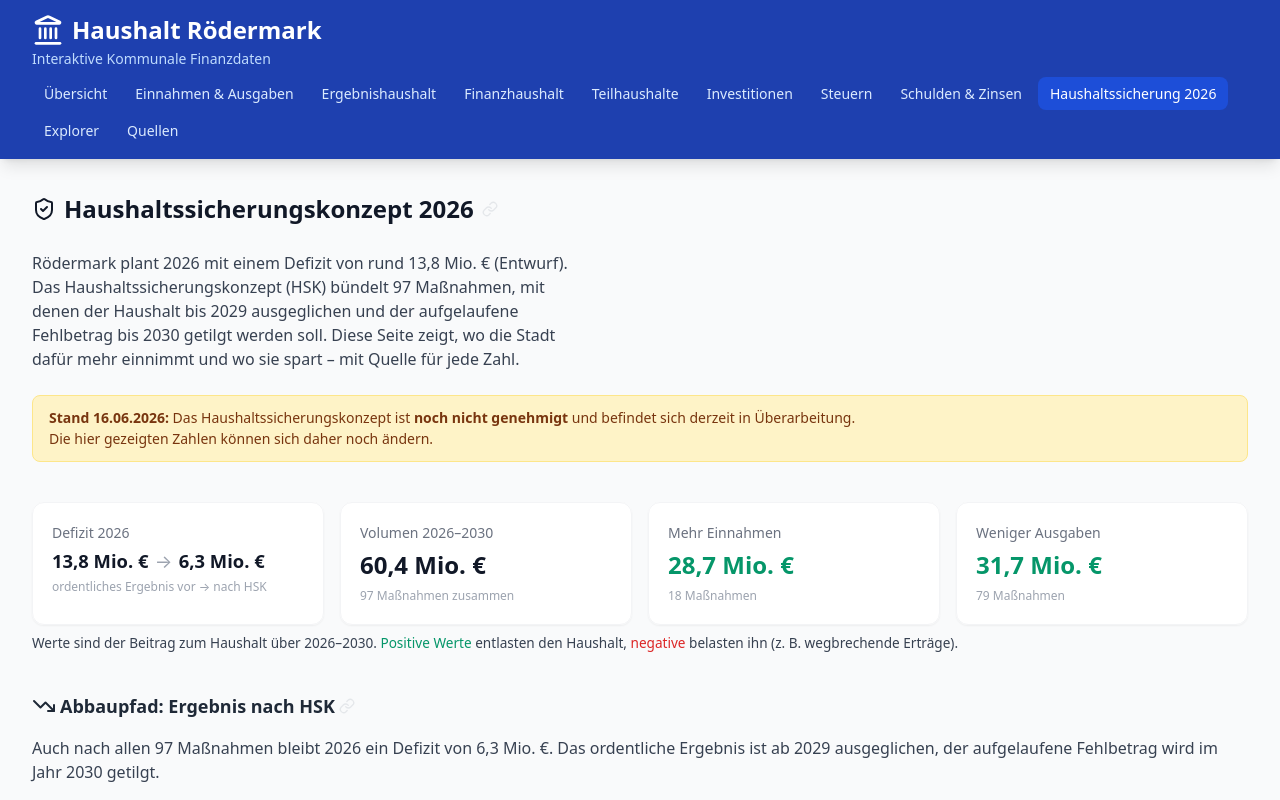
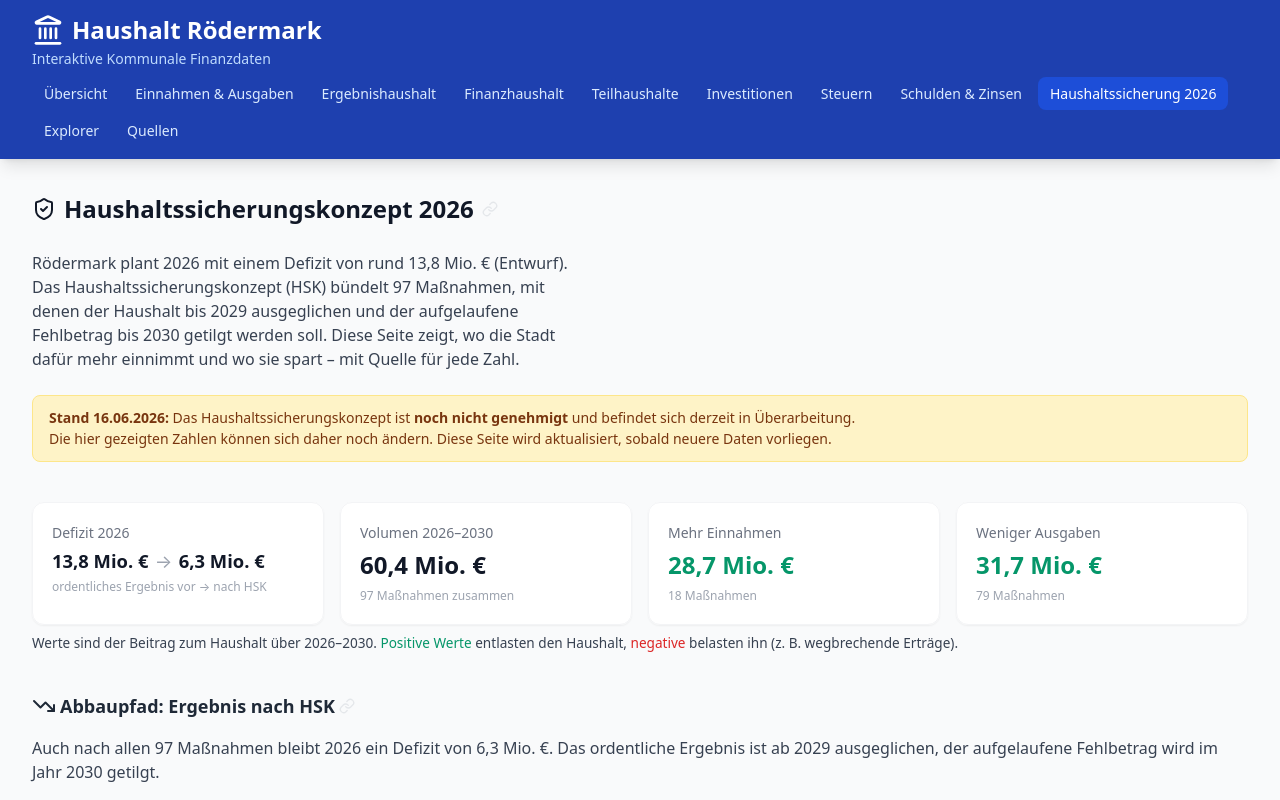
Before and after one commit to Paratron/roedermark-haushalt, a SvelteKit app in the folder frontend/: page /hsk2026 in a window 1280 px wide. Shown: the top 800 px of the page. Built offline with nearby package versions, Linux system fonts and the light colour scheme.

Commit message:
update note

```diff
--- a/frontend/src/routes/hsk2026/+page.svelte
+++ b/frontend/src/routes/hsk2026/+page.svelte
@@ -462,7 +462,7 @@
 		<p>
 			<strong>Stand 16.06.2026:</strong> Das Haushaltssicherungskonzept ist
 			<strong>noch nicht genehmigt</strong> und befindet sich derzeit in Überarbeitung.<br />Die hier
-			gezeigten Zahlen können sich daher noch ändern.
+			gezeigten Zahlen können sich daher noch ändern. Diese Seite wird aktualisiert, sobald neuere Daten vorliegen.
 		</p>
 	</div>
 
```
